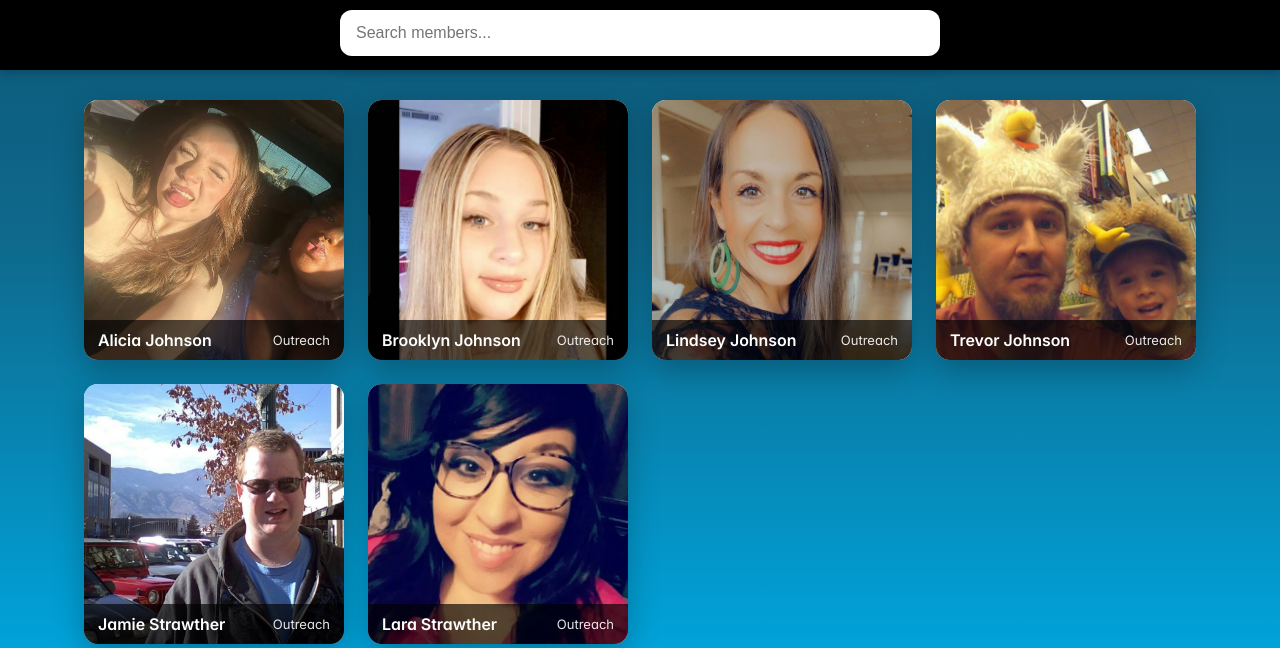
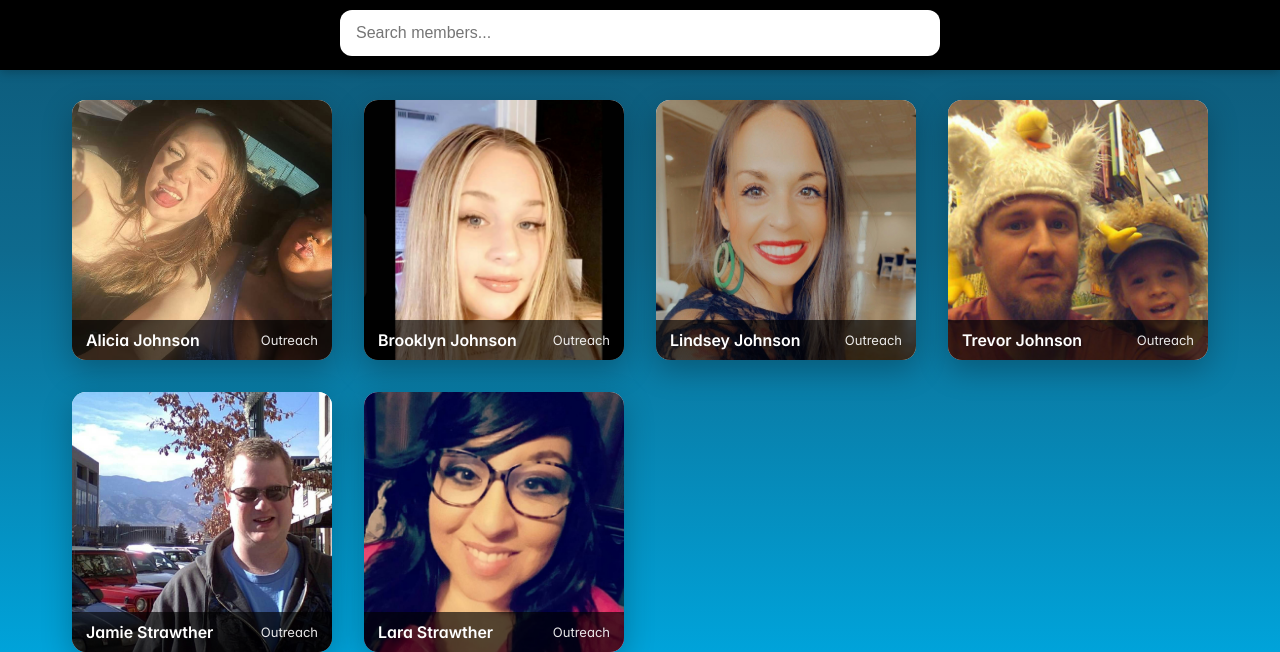
Before and after one commit to impactchurch2013/impactchurch2013.github.io, a plain HTML site: page index.html in a window 1280 px wide. Shown: the part 152-804 px from the top of the page. Drawn offline with Linux system fonts and the light colour scheme; files whose address does not match are found by name.

Commit message:
Update index.html

```diff
--- a/index.html
+++ b/index.html
@@ -128,7 +128,8 @@
 .directory{
 display:grid;
 grid-template-columns:repeat(auto-fill,260px);
-gap:24px;
+gap:32px;
+padding:0 16px;
 max-width:1200px;
 width:100%;
 margin:auto;
```
